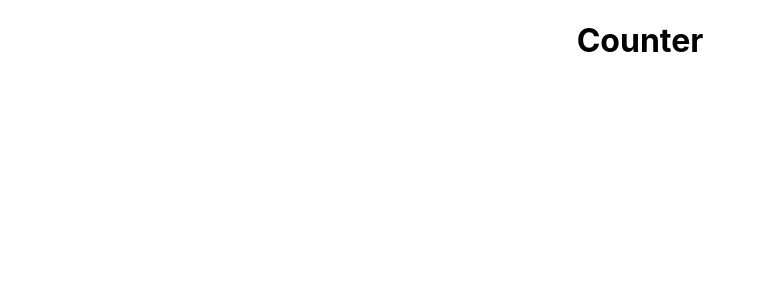
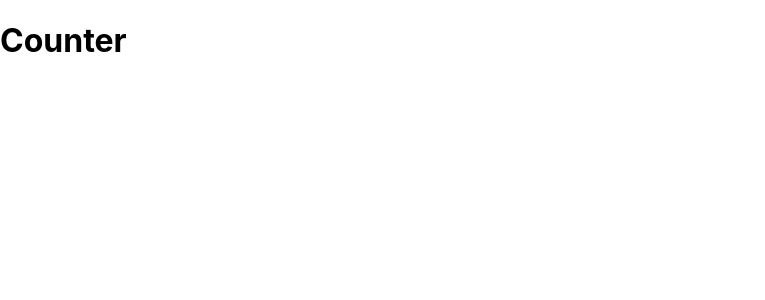
Before and after one commit to Lu-Smith/tdd-react-counter, a React (Create React App) app: page / in a window 1280 px wide. Shown: the top 300 px of the page, without its empty margins (0-765 px from the left). Built offline with nearby package versions, Linux system fonts and the light colour scheme.

Commit message:
Created Counter.js

```diff
--- a/src/App.js
+++ b/src/App.js
@@ -1,10 +1,10 @@
-import logo from './logo.svg';
 import './App.css';
+import Counter from './components/Counter';
 
 function App() {
   return (
-    <div className="App">
-      <h1>Counter</h1>
+    <div>
+      <Counter />
     </div>
   );
 }
--- /dev/null
+++ b/src/components/Counter.js
@@ -0,0 +1,14 @@
+import React from 'react'
+
+
+const Counter = () => {
+  return (
+    <div>
+        <h1>
+           Counter
+        </h1>
+    </div>
+  )
+}
+
+export default Counter
```
